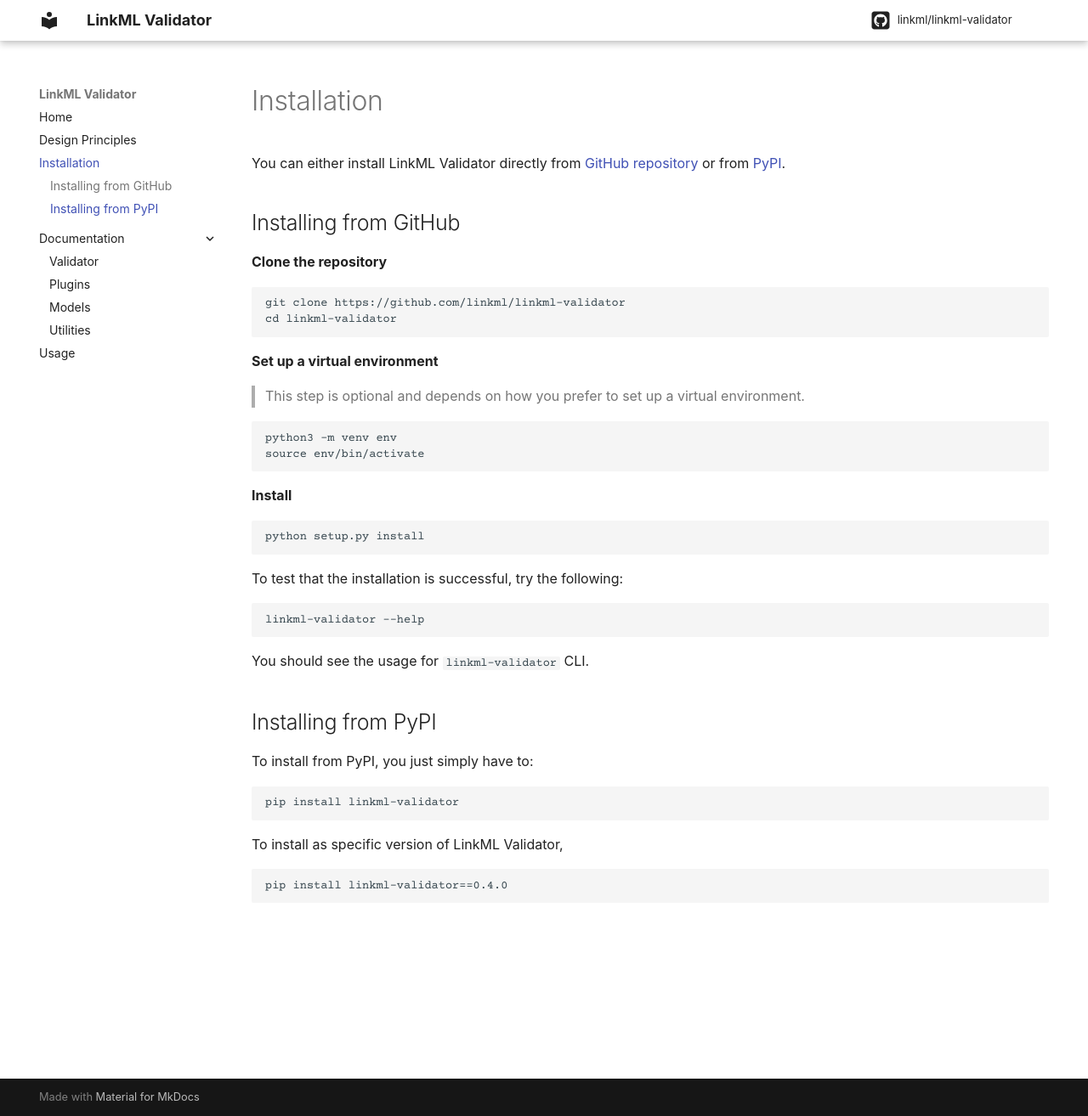
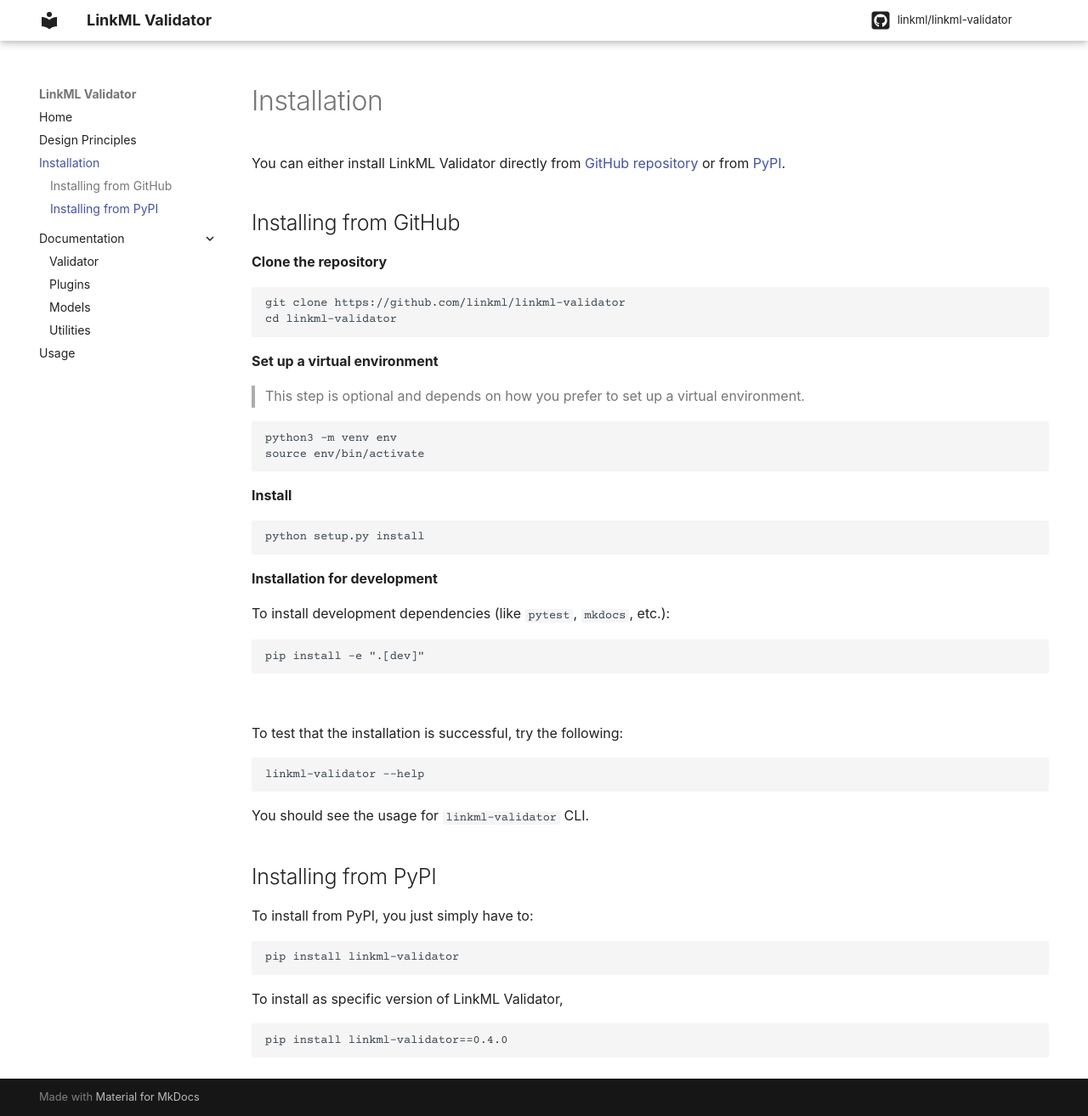
Before and after one commit to linkml/linkml-validator, an MkDocs documentation site: the page built from docs/installation.md, in a window 1280 px wide and 1314 px high. Shown: the whole window at 85% size. Built offline with MkDocs 1.6.1 and Material for MkDocs 9.7.7, drawn with Linux system fonts in a browser that asks for light colours; some web fonts are replaced; comment, search, counter and statistics services are not loaded.

Commit message:
Update installation instructions

````diff
--- a/docs/installation.md
+++ b/docs/installation.md
@@ -27,6 +27,14 @@
 python setup.py install
 ```
 
+**Installation for development**
+
+To install development dependencies (like `pytest`, `mkdocs`, etc.):
+
+```sh
+pip install -e ".[dev]"
+```
+<br>
 
 To test that the installation is successful, try the following:
 
````
Also changed, not shown: README.md (+7 -1 lines).
